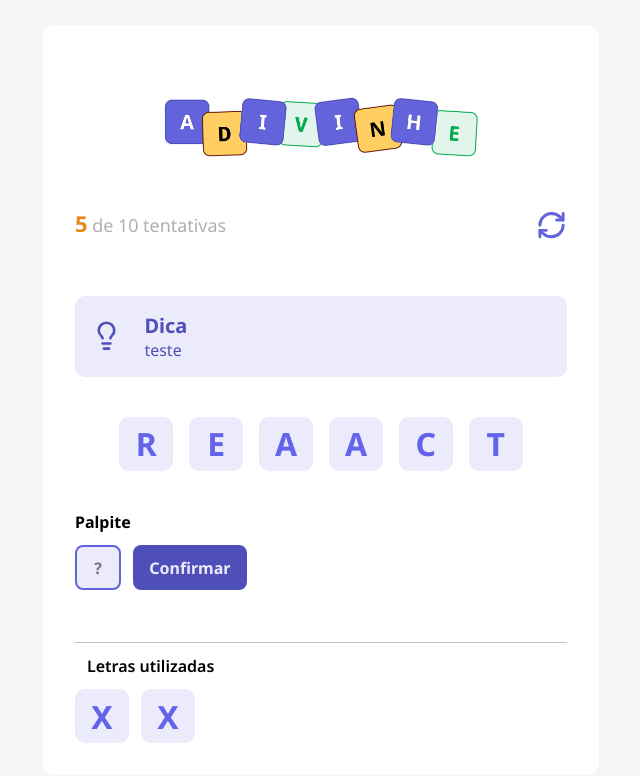
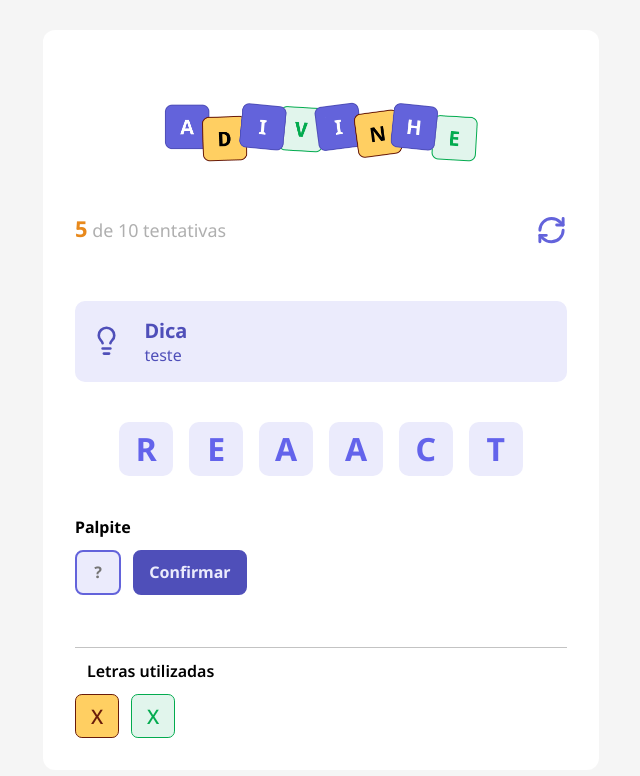
Before and after one commit to philipipastor/jogo-de-adivinha-o, a React (Vite) app: page / in a window 1280 px wide. Shown: the top 776 px of the page, without its empty margins (319-959 px from the left). Built offline with nearby package versions, Linux system fonts and the light colour scheme.

Commit message:
feat: adiciona variações de tamanho e cor ao componente Letter

```diff
--- a/src/components/Letter/index.tsx
+++ b/src/components/Letter/index.tsx
@@ -2,11 +2,18 @@
 
 type Props = {
     value?: string
+    size?: "default" | "small"
+    color?: "default" | "correct" | "wrong"
 }
 
-export function Letter({value = ""}: Props){
+export function Letter({value = "", size = "default", color = "default"}: Props){
     return (
-        <div className = {styles.letter}>
+        <div className = {`
+            ${styles.letter}
+            ${size === "small" && styles.letterSmall}
+            ${color === "correct" && styles.letterCorrect}
+            ${color === "wrong" && styles.letterWrong}
+            `}>
             <span>{value}</span>
         </div>
     )
```
